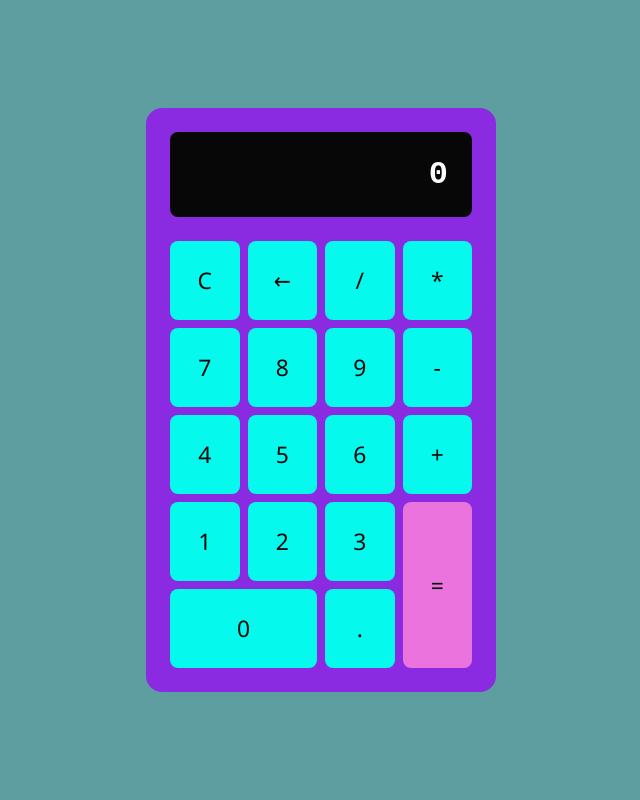
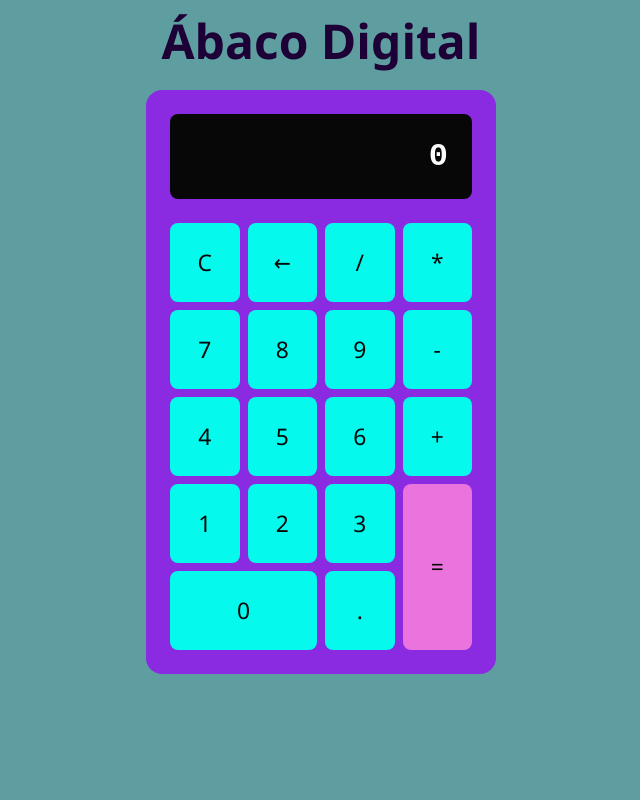
Before and after one commit to alejapamplona/calculadora, a plain HTML site: page index.html in a window 1280 px wide. Shown: the top 800 px of the page, without its empty margins (319-959 px from the left). Drawn offline with Linux system fonts and the light colour scheme.

Commit message:
diseño y práctica al Css

```diff
--- a/index.html
+++ b/index.html
@@ -7,6 +7,11 @@
     <link rel="stylesheet" href="style.css">
 
 </head>
+
+<header>
+    <h1>Ábaco Digital</h1>
+</header>
+
 <body>
 
     <div class="calculadora">
@@ -32,6 +37,14 @@
     <button id="cero" class="btn">0</button>
     <button class="btn">.</button>
 </div>
+
 <script src="./index.js"></script>
 </body>
+
+<footer>
+    <div>
+        <img src="/Img/Ábaco digital.png"></div>
+    </div>
+</footer>
+
 </html>
--- a/style.css
+++ b/style.css
@@ -5,11 +5,20 @@
     font-family:'Segoe UI', Tahoma, Geneva, Verdana, sans-serif;
 }
 
+header{
+    font-family: Verdana, Geneva, Tahoma, sans-serif;
+    font-size: x-large;
+    text-emphasis-color:initial ;
+    text-align: center;
+    color: rgb(29, 1, 54);
+}
+
 body {
-    min-height: 100vh;
+    min-height: 200vh;
     background-color:cadetblue;
     display: grid;
     place-items: center;
+    background-repeat: no-repeat;
 }
 
 .calculadora {
```
Also changed, not shown: Img/Ábaco digital.png (added), 1 other file.
